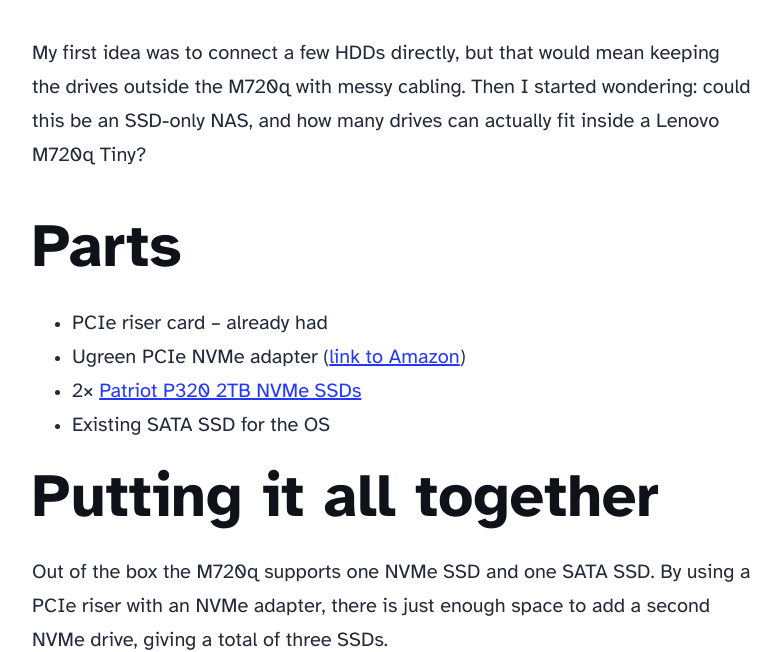
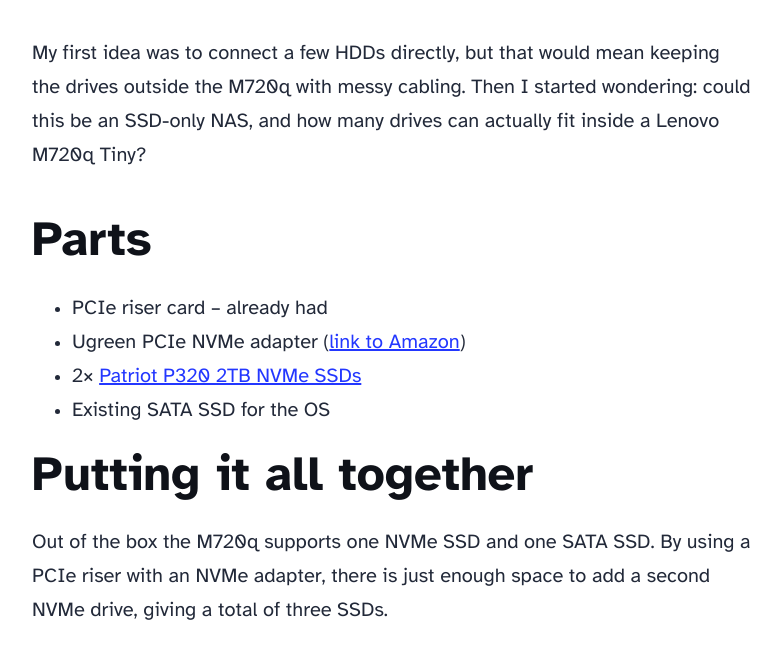
Before and after one commit to norbertas/norbertas.github.io, an Astro site: page /blog/lenovo-m720q-ssd-nas in a window 1280 px wide. Shown: the part 646-1298 px from the top of the page, without its empty margins (248-1029 px from the left). Built offline with nearby package versions, Linux system fonts and the light colour scheme; Astro itself is replaced by a stand-in of ours.

Commit message:
Fix headings in SSD NAS post (#4)

```diff
--- a/src/content/blog/lenovo-m720q-ssd-nas/index.md
+++ b/src/content/blog/lenovo-m720q-ssd-nas/index.md
@@ -11,13 +11,13 @@ That left me with a Lenovo Tiny PC sitting on the shelf with no real purpose. In
 My first idea was to connect a few HDDs directly, but that would mean keeping the drives outside the M720q with messy cabling. Then I started wondering: could this be an SSD-only NAS, and how many drives can actually fit inside a Lenovo M720q Tiny?
 
 
-# Parts
+## Parts
 - PCIe riser card – already had
 - Ugreen PCIe NVMe adapter ([link to Amazon](https://www.amazon.de/-/en/UGREEN-Adapter-Heatsink-64Gbps-Supports/dp/B08TBW12B8/))
 - 2× [Patriot P320 2TB NVMe SSDs](https://www.patriotmemory.com/products/p320-pcie-m-2-internal-ssd)
 - Existing SATA SSD for the OS
 
-# Putting it all together
+## Putting it all together
 
 Out of the box the M720q supports one NVMe SSD and one SATA SSD.
 By using a PCIe riser with an NVMe adapter, there is just enough space to add a second NVMe drive, giving a total of three SSDs.
```
